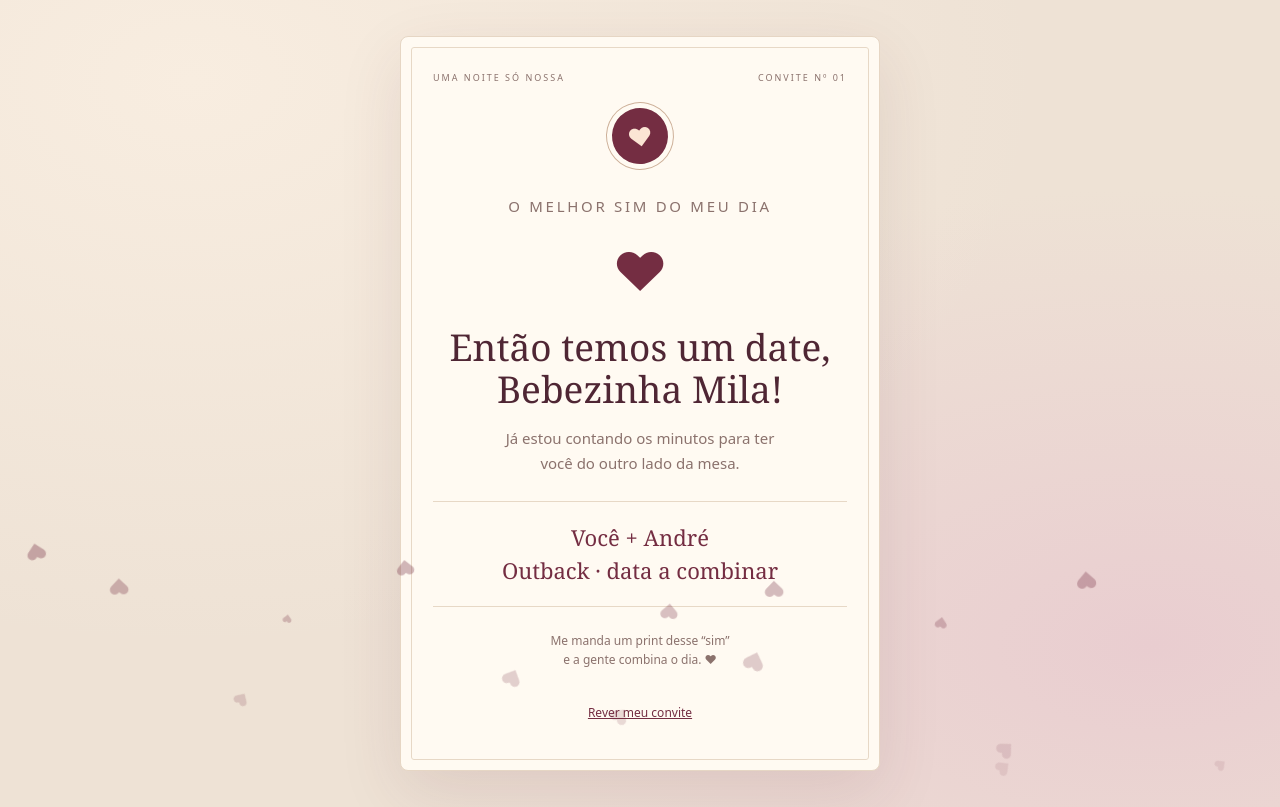
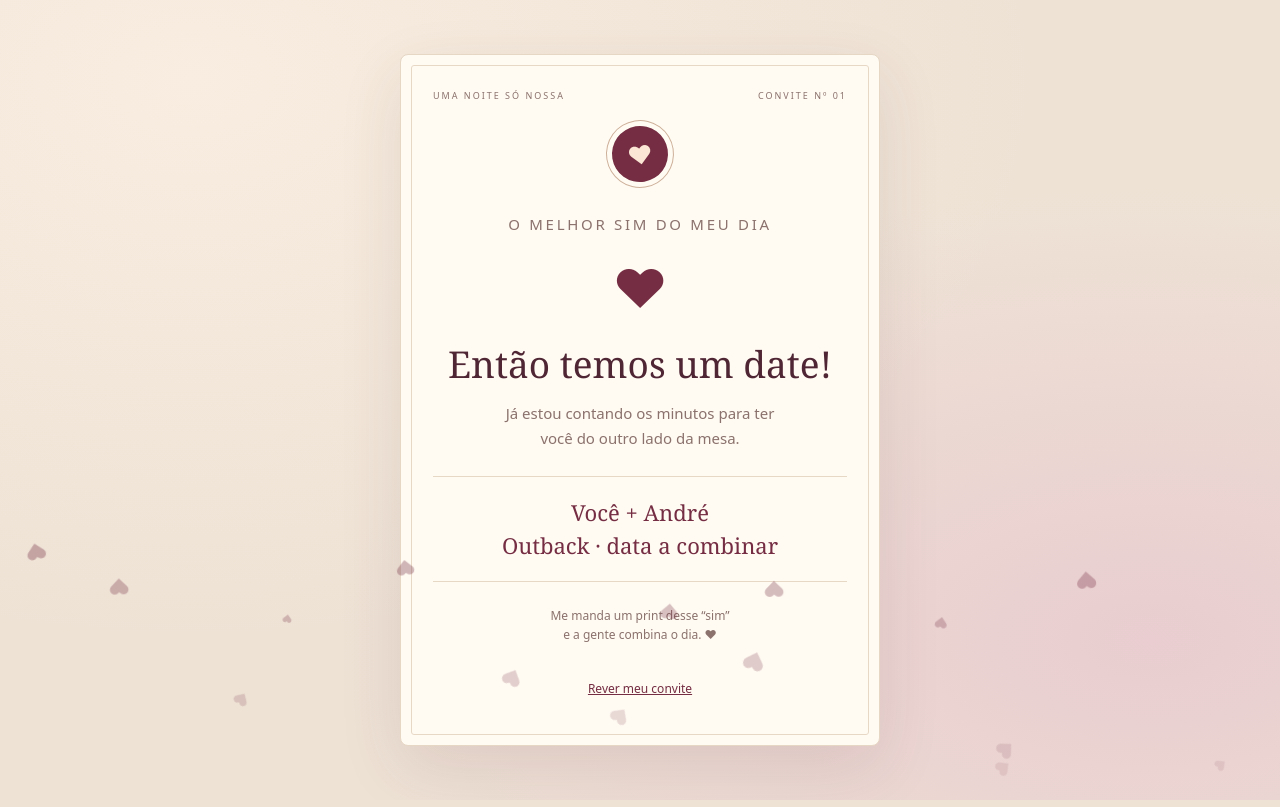
Before and after one commit to andrepsousa/date-com-mila, a plain HTML site: page index.html in a window 1280 px wide. Both pictures are taken after a click on the button "Sim ♥". Drawn offline with Linux system fonts and the light colour scheme.

Commit message:
Atualizar ícone e mensagem de confirmação

```diff
--- a/index.html
+++ b/index.html
@@ -6,6 +6,7 @@
   <meta name="theme-color" content="#742d42">
   <meta name="robots" content="noindex, nofollow">
   <meta name="description" content="Um convite especial, feito com carinho para Bebezinha Mila.">
+  <link rel="icon" type="image/svg+xml" href="./favicon.svg">
   <title>Um date com você ♥</title>
   <style>
     :root{--wine:#742d42;--ink:#4f2634;--muted:#8b726d;--paper:#fffaf2;--line:#e7d8c6}
@@ -51,7 +52,7 @@
     <section id="success" class="success" aria-labelledby="success-title" hidden>
       <p class="eyebrow">O melhor sim do meu dia</p>
       <div class="bigheart" aria-hidden="true">♥</div>
-      <h2 id="success-title" tabindex="-1">Então temos um date,<br>Bebezinha Mila!</h2>
+      <h2 id="success-title" tabindex="-1">Então temos um date!</h2>
       <p>Já estou contando os minutos para ter<br>você do outro lado da mesa.</p>
       <p class="summary">Você + André<br>Outback · data a combinar</p>
       <small>Me manda um print desse “sim”<br>e a gente combina o dia. ♥</small>
```
